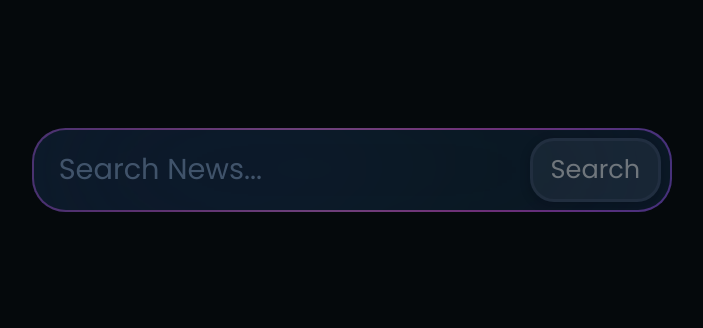
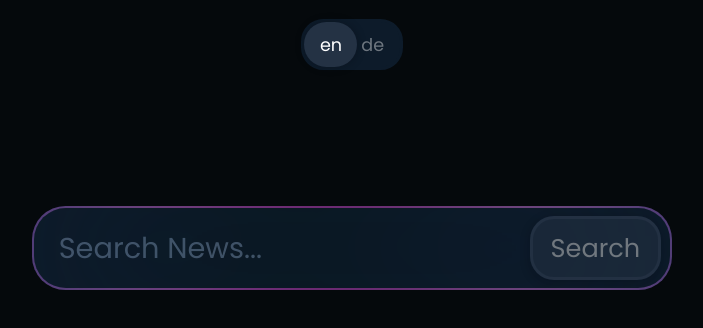
Before and after one commit to Samanbz/SearchEngineApp, a Next.js app: page / in a window 1280 px wide. Shown: the top 328 px of the page, without its empty margins (288-991 px from the left). Built offline with nearby package versions, Linux system fonts and the light colour scheme.

Commit message:
final commit

```diff
--- /dev/null
+++ b/app/components/LanguageToggle/LanguageToggle.module.scss
@@ -0,0 +1,34 @@
+@import "../utils/breakpoints.scss";
+
+.container {
+    position: relative;
+    display: flex;
+    justify-content: center;
+    align-items: center;
+    gap: 1.2rem;
+    align-self: center;
+    margin-top: 3%;
+    background-color: #0d1b2a;
+    padding: 0.6rem 1rem;
+    border-radius: 1.4rem;
+    border: 0.2rem solid #0d1b2a;
+}
+
+.toggle {
+    position: absolute;
+    background-color: rgba(72, 86, 108, 0.4);
+    height: 100%;
+    width: 55%;
+    z-index: 1;
+    left: 0;
+    border-radius: 1.4rem;
+    transition: all 0.3s bezier(0.3, 1.01, 0.54, 0.97);
+    box-shadow: 0 0 0.5rem 0 rgba(8, 12, 19, 0.4);
+}
+
+.language {
+    @include respond(font-size, 1rem, 1rem, 1.1rem, 1.3rem, 1.5rem);
+    z-index: 3;
+    transition: all 0.3s bezier(0.3, 1.01, 0.54, 0.97);
+    user-select: none;
+}
--- /dev/null
+++ b/app/components/LanguageToggle/LanguageToggle.tsx
@@ -0,0 +1,55 @@
+import React, { Dispatch, SetStateAction, useEffect } from "react";
+import styles from "./LanguageToggle.module.scss";
+import { cubicBezier, motion } from "framer-motion";
+const LanguageToggle = ({
+    loading,
+    language,
+    setLanguage,
+}: {
+    loading: boolean;
+    language: string;
+    setLanguage: Dispatch<SetStateAction<string>>;
+}) => {
+    return (
+        <motion.div
+            animate={
+                loading
+                    ? {
+                          opacity: 0.4,
+                          pointerEvents: "none",
+                          cursor: "not-allowed",
+                      }
+                    : { opacity: 1, pointerEvents: "all", cursor: "pointer" }
+            }
+            className={styles.container}
+            onClick={() =>
+                setLanguage((prev) => {
+                    return prev == "en" ? "de" : "en";
+                })
+            }
+        >
+            <motion.div
+                className={styles.language}
+                animate={language == "en" ? { opacity: 1 } : { opacity: 0.4 }}
+                transition={{ ease: cubicBezier(0.3, 1.01, 0.54, 0.97) }}
+            >
+                en
+            </motion.div>
+            <motion.div
+                className={styles.language}
+                initial={{ opacity: 0.4 }}
+                animate={language == "de" ? { opacity: 1 } : { opacity: 0.4 }}
+                transition={{ ease: cubicBezier(0.3, 1.01, 0.54, 0.97) }}
+            >
+                de
+            </motion.div>
+            <motion.div
+                className={styles.toggle}
+                animate={language == "en" ? { left: "0%" } : { left: "45%" }}
+                transition={{ ease: cubicBezier(0.3, 1.01, 0.54, 0.97) }}
+            />
+        </motion.div>
+    );
+};
+
+export default LanguageToggle;
--- a/app/components/SearchBar/SearchBar.module.scss
+++ b/app/components/SearchBar/SearchBar.module.scss
@@ -94,7 +94,8 @@
 .submit_button {
     all: unset;
     cursor: pointer;
-    @include respond(font-size, 1.2rem, 1.6rem, 1.6rem, 1.7rem, 2rem);
+    @include respond(font-size, 1.2age
+    rem, 1.6rem, 1.6rem, 1.7rem, 2rem);
     @include respond(
         padding,
         0.4rem 0.9rem,
--- a/app/components/SearchBar/SearchBar.tsx
+++ b/app/components/SearchBar/SearchBar.tsx
@@ -8,6 +8,7 @@ import NamedEntity from "../types/NamedEntity";
 import { motion } from "framer-motion";
 import FastAPIError from "../types/FastAPIError";
 import HTTPError from "../types/HTTPError";
+import LanguageToggle from "../LanguageToggle/LanguageToggle";
 
 const isHTTPError = (error: any): number => {
     return error.response && error.response.status;
@@ -18,12 +19,16 @@ const SearchBar = ({
     setSummary,
     setLoading,
     loading,
+    language,
+    setLanguage,
 }: {
     setSearchResults: Dispatch<SetStateAction<SearchResult[]>>;
     setNamedEntities: Dispatch<SetStateAction<NamedEntity[]>>;
     setSummary: Dispatch<SetStateAction<string>>;
     setLoading: Dispatch<SetStateAction<boolean>>;
     loading: boolean;
+    language: string;
+    setLanguage: Dispatch<SetStateAction<string>>;
 }) => {
     const [searchQuery, setSearchQuery] = useState("");
 
@@ -35,6 +40,7 @@ const SearchBar = ({
     const [finalStatus, setFinalStatus] = useState("");
 
     useEffect(() => {
+        console.log(responseStati);
         setFinalStatus(interpretResponseStati());
     }, [responseStati]);
 
@@ -108,6 +114,7 @@ const SearchBar = ({
                 summary: 503,
                 namedEntities: 503,
             });
+            console.log(error);
         }
 
         setLoading(false);
@@ -118,9 +125,10 @@ const SearchBar = ({
 
         try {
             const response = await axios.post(
-                process.env.NEXT_PUBLIC_API_URL + "/summary",
+                process.env.NEXT_PUBLIC_API_URL +
+                    "/summary?language=" +
+                    language,
                 {
-                    param: { language: "en" },
                     headlines: headlines,
                     topic: searchQuery,
                 }
@@ -147,7 +155,7 @@ const SearchBar = ({
             const response = await axios.get(
                 process.env.NEXT_PUBLIC_API_URL + "/search",
                 {
-                    params: { query: searchQuery, language: "en" },
+                    params: { query: searchQuery, language: language },
                 }
             );
 
@@ -172,9 +180,10 @@ const SearchBar = ({
         const top_urls = urls.slice(0, 7);
         try {
             const response = await axios.post(
-                process.env.NEXT_PUBLIC_API_URL + "/analysis",
+                process.env.NEXT_PUBLIC_API_URL +
+                    "/analysis?language=" +
+                    language,
                 {
-                    param: { language: "en" },
                     urls: top_urls,
                 }
             );
@@ -253,6 +262,11 @@ const SearchBar = ({
     };
     return (
         <div className={styles.container}>
+            <LanguageToggle
+                loading={loading}
+                language={language}
+                setLanguage={setLanguage}
+            />
             <div
                 className={styles.bg_container}
                 style={
--- a/app/components/SearchResultList/SearchResultList.tsx
+++ b/app/components/SearchResultList/SearchResultList.tsx
@@ -1,5 +1,5 @@
 "use client";
-import React, { Dispatch, SetStateAction, useEffect } from "react";
+import React, { Dispatch, SetStateAction, useEffect, useState } from "react";
 import SearchResult from "../types/SearchResult";
 import SearchResultItem from "../SearchResultItem/SearchResultItem";
 import styles from "./SearchResultList.module.scss";
@@ -31,13 +31,6 @@ const SearchResultList = ({
                 </motion.h1>
 
                 <h2 className={styles.summary}>
-                    <motion.span
-                        initial={{ opacity: 0 }}
-                        animate={{ opacity: summary ? 1 : 0 }}
-                        transition={{ delay: summary ? 1 : 0 }}
-                    >
-                        Ok so basically,{" "}
-                    </motion.span>
                     {summary
                         .replaceAll('"', "")
                         .split(" ")
--- a/app/page.tsx
+++ b/app/page.tsx
@@ -11,6 +11,8 @@ export default function Home() {
     const [namedEntities, setNamedEntities] = useState([] as NamedEntity[]);
     const [summary, setSummary] = useState("");
     const [loading, setLoading] = useState(false);
+    const [language, setLanguage] = useState("en");
+
     return (
         <div className={styles.container}>
             <SearchBar
@@ -19,6 +21,8 @@ export default function Home() {
                 setSummary={setSummary}
                 setLoading={setLoading}
                 loading={loading}
+                language={language}
+                setLanguage={setLanguage}
             />
 
             <SearchResultList
```
Also changed, not shown: 1 other file (tests, documents, lock files or other folders).
